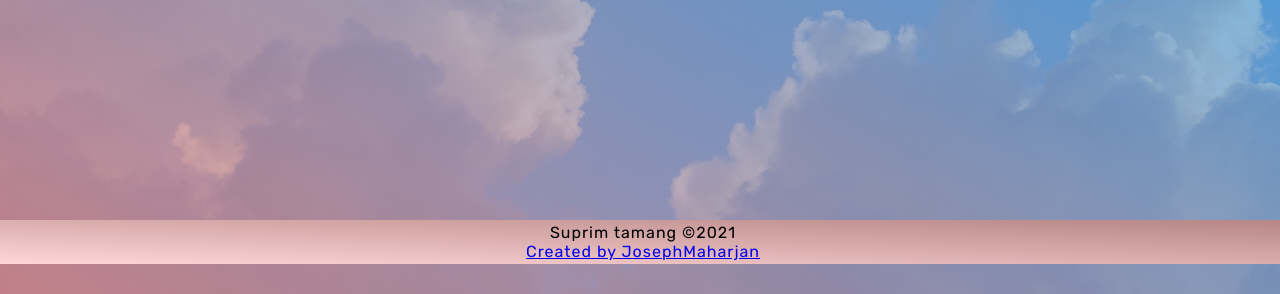
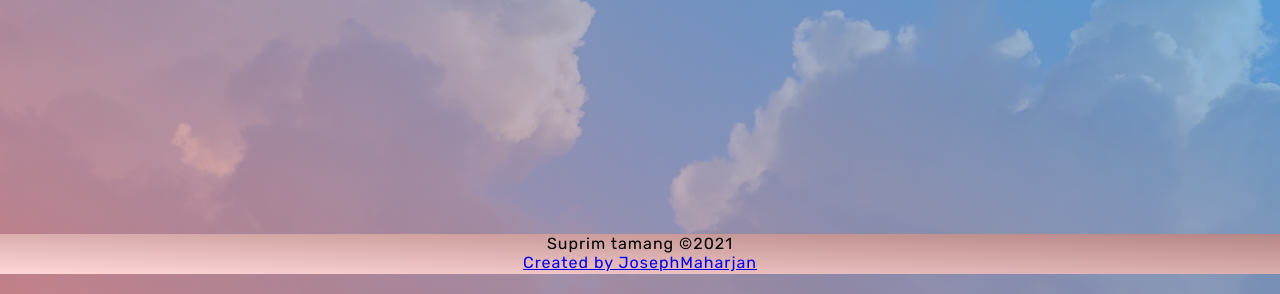
Before and after one commit to suprimtamang-dev/suprimtamang-dev.github.io, a plain HTML site: page links/index.html in a window 1280 px wide. Shown: the part 526-820 px from the top of the page. Drawn offline with Linux system fonts and the light colour scheme; some packages are replaced by stand-ins of ours; a script that the page names is missing.

Commit message:
commited

```diff
--- a/links/css/style.css
+++ b/links/css/style.css
@@ -114,9 +114,16 @@ background-repeat: no-repeat;
 }
 
 
-
-
-footer{
+#footer{
+    color: #000;
+    position: absolute;
+    bottom: 0;
+    width: 100%;
+    background:linear-gradient(to right top,rgb(255, 214, 214),hsl(0, 25%, 62%));
+    height: 2.5rem;
+}
+/*
+#footer{
     position:fixed;
     left: 0;
     bottom: 0;
@@ -128,5 +135,5 @@ footer{
     font-size: 1rem;
     color: black;
 
-    background:linear-gradient(to right top,rgb(255, 214, 214),hsl(0, 25%, 62%));
-}
+
+} */
--- a/links/index.html
+++ b/links/index.html
@@ -184,7 +184,7 @@
 
 
 
-        <footer onmousedown="return false" onselectstart="return false">Suprim tamang &copy2021
+        <footer id="footer" onmousedown="return false" onselectstart="return false">Suprim tamang &copy2021
             <a href="https://josephmaharjan.github.io/links/" id="creator" target="_blank"><br> Created by
                 JosephMaharjan</a>
         </footer>
```
